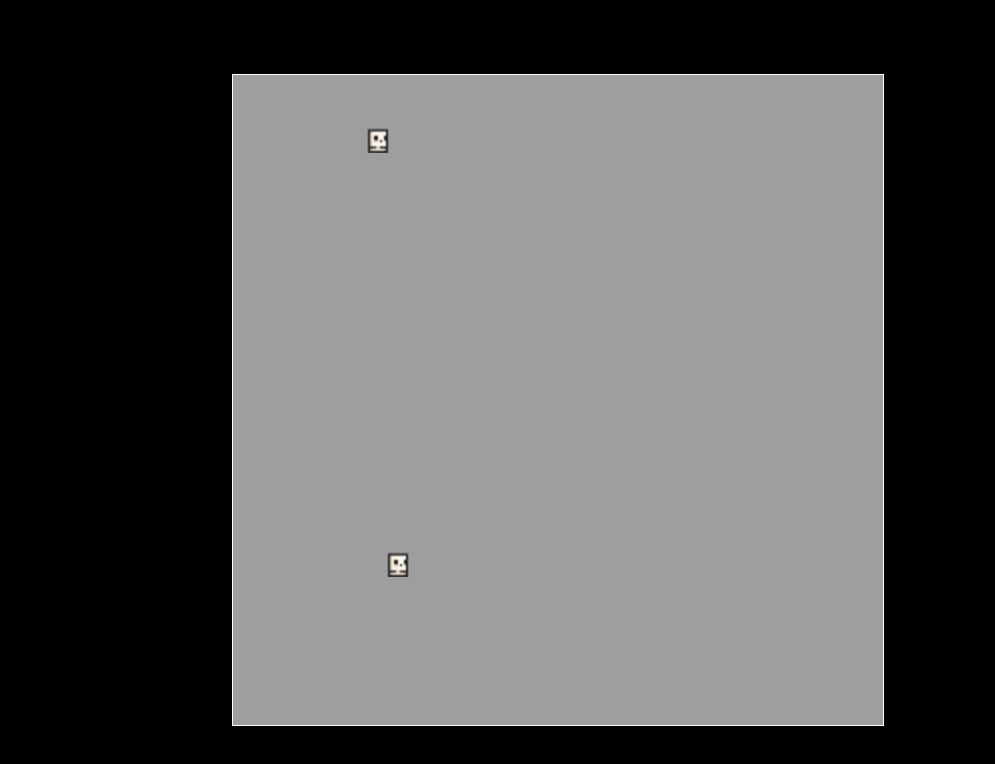
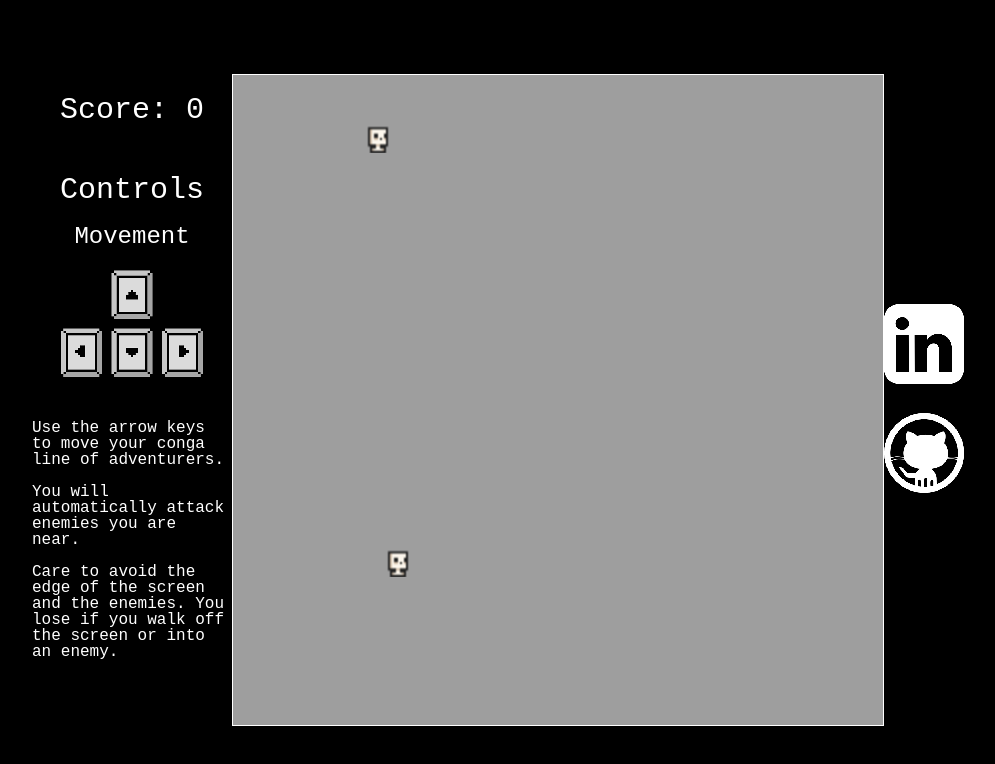
Before and after one commit to AChen414/CongaQuest, a website built with webpack: page index.html in a window 1280 px wide. Shown: the whole page, without its empty margins (82-1077 px from the left). Built offline with nearby package versions, Linux system fonts and the light colour scheme.

Commit message:
Added instructions and external links

```diff
--- a/index.html
+++ b/index.html
@@ -4,13 +4,39 @@
     <meta charset="UTF-8">
     <meta name="viewport" content="width=device-width, initial-scale=1.0">
     <link rel="stylesheet" href="./stylesheets/main.css" type="text/css">
+    <link rel="icon" href="./assets/favicon.ico">
+
 
     <title>Conga Quest</title>
 </head>
 <body>
 
+    <div class="directions">
+        <h2 class="score">Score: 0</h2>
+        <h2 class="controls">Controls</h2>
+        <p class="control-title">Movement</p>
+        <img src="./assets/arrow.png" class="arrow-keys">
+        <p class="instructions">
+            Use the arrow keys to move your conga line of adventurers.<br><br>
+
+            You will automatically attack enemies you are near.<br><br>
+
+            Care to avoid the edge of the screen and the enemies. You lose if you walk off the screen or into an enemy.
+        </p>
+    </div>
     <canvas id="gameScreen" height="610" width="650"></canvas>
-
+    <aside class="links">
+        <div class="linkedin">
+            <a href="https://linkedin.com/in/andrew-chen-787534171">
+                <img src="./assets/linkedin.png" class="linkedin-img">
+            </a>
+        </div>
+        <div class="github">
+            <a href="https://github.com/AChen414/CongaQuest">
+                <img src="./assets/github.png" class="github-img">
+            </a>
+        </div>
+    </aside>
     <script src="main.js"></script>
 </body>
 </html>
--- a/src/attack.js
+++ b/src/attack.js
@@ -8,7 +8,7 @@ export default class Attack {
             height: 11
         };
         fireball.image[0].src = './assets/fireball_0.png';
-        fireball.image[1].src = './assets/fireball_0.png';
+        fireball.image[1].src = './assets/fireball_1.png';
 
         this.projectile = { sprite: fireball };
         this.projectile.position = { x: playerX, y: playerY };
@@ -29,7 +29,7 @@ export default class Attack {
         }
 
         if (this.frameIndex = 0) {
-            this.frameIndex = 1;
+            this.frameIndex++;
         } else {
             this.frameIndex = 0;
         }
--- a/src/game.js
+++ b/src/game.js
@@ -8,6 +8,7 @@ export default class Game {
         this.dungeon = new Image();
         this.enemies = [];
         this.attacks = [];
+        this.score = 0;
 
         this.dungeon.src = "./assets/dungeon.png";
     }
--- a/src/game_view.js
+++ b/src/game_view.js
@@ -4,6 +4,7 @@ export default class GameView {
     constructor(ctx) {
         this.lastRenderTime = 0;
         this.updatesPerSecond = 5;
+        this.score = 0;
         this.game = new Game(ctx);
     }
 
@@ -22,6 +23,7 @@ export default class GameView {
 
         this.update();
         this.draw();
+        document.getElementsByClassName('score').innerHTML = `Score: ${this.score}`;
     }
 
     update() {
--- a/stylesheets/main.css
+++ b/stylesheets/main.css
@@ -51,8 +51,10 @@ body {
 	display: flex;
 	justify-content: center;
 	align-items: center;
+	/* flex-direction: row; */
 	background-color: black;
 	border: 0;
+	font-family: 'VT323', monospace;
 }
 
 #gameScreen {
@@ -63,6 +65,56 @@ body {
 	height: 650px;
 }
 
+.directions {
+	display: flex;
+	flex-direction: column;
+	align-items: center;
+	align-content: space-between;
+	width: 200px;
+	height: 610px;
+	color: white;
+}
+
+.directions > .score {
+	font-size: 30px;
+	height: 80px;
+}
+
+.controls {
+	font-size: 30px;
+	margin-bottom: 20px;
+}
+
+.control-title {
+	font-size: 24px;
+	margin-bottom: 8px;
+}
+
+.arrow-keys {
+	width: 150px;
+	margin: 10px;
+}
+
+.instructions {
+	font-size: 16px;
+	margin-top: 30px;
+}
+
+.links {
+	display: flex;
+	flex-direction: column;
+	width: 200px;
+}
+
+.linkedin-img {
+	width: 80px;
+	margin-bottom: 25px;
+}
+
+.github-img {
+	width: 80px;
+}
+
 img {
 	image-rendering: pixelated;
 }
```
Also changed, not shown: main.js (+5 -2 lines), assets/arrow.png (added), assets/favicon.ico (added), assets/github.png (added), assets/linkedin.png (added), assets/wasd.png (added), 1 other file.
